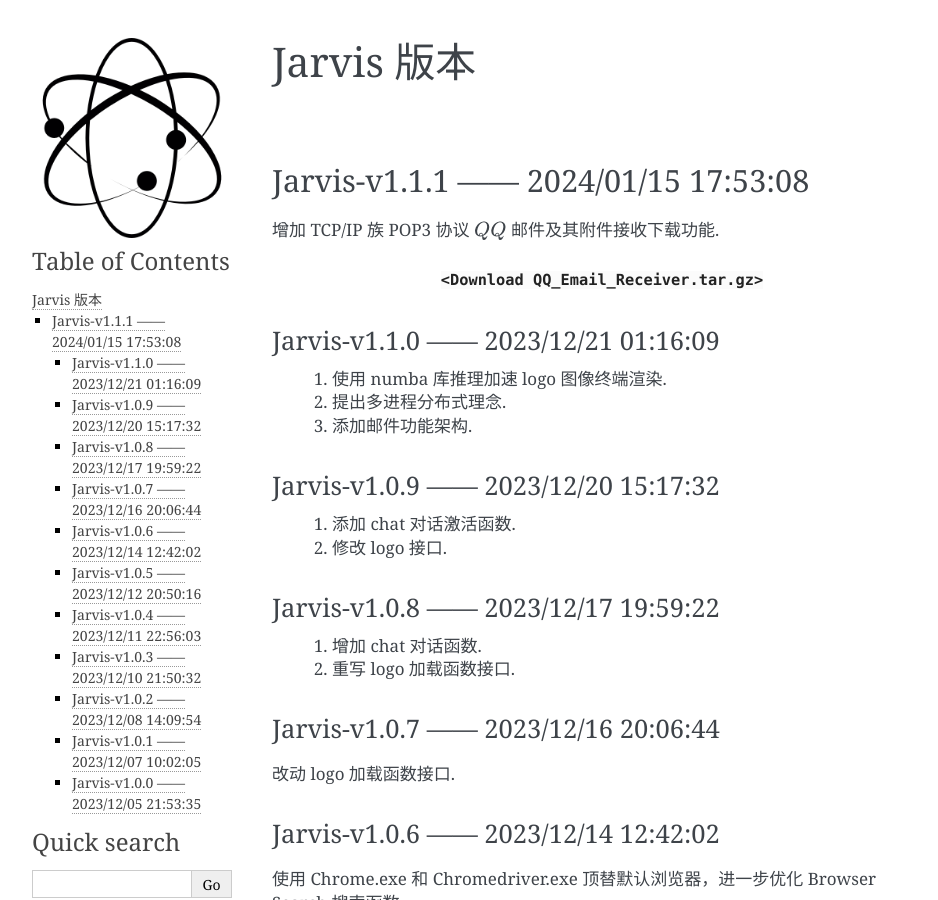
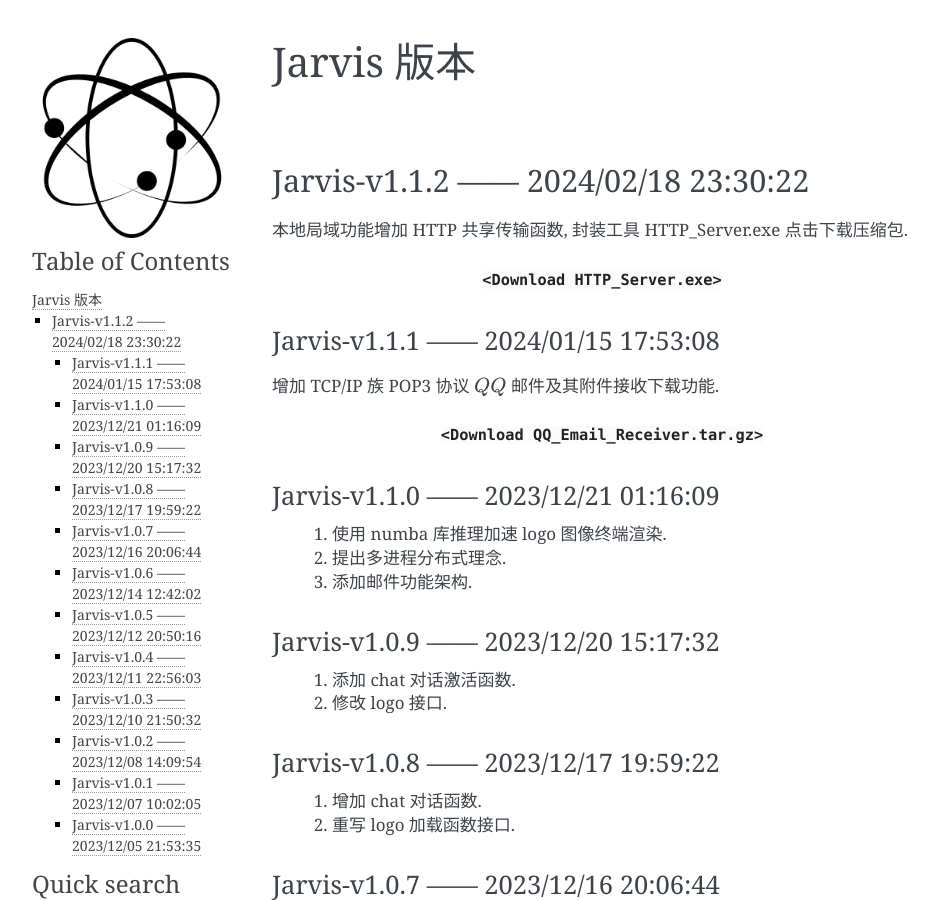
Before and after one commit to Illusionna/Web, a Sphinx documentation site: the page built from source/projects/Computer/Jarvis/Version/version.rst, in a window 1280 px wide and 900 px high. Shown: the whole window, without its empty margins (148-1086 px from the left). Built offline with Sphinx 7.4.7, drawn with Linux system fonts in a browser that asks for light colours; formulas are drawn with MathJax 3.

Commit message:
Update version.rst

```diff
--- a/source/projects/Computer/Jarvis/Version/version.rst
+++ b/source/projects/Computer/Jarvis/Version/version.rst
@@ -3,9 +3,16 @@
 |
 
 
+Jarvis-v1.1.2 —— 2024/02/18 23:30:22
+''''''''''''''''''''''''''''''''''''''''''''
+本地局域功能增加 HTTP 共享传输函数, 封装工具 HTTP_Server.exe 点击下载压缩包.
+
+.. centered:: :download:`<Download HTTP_Server.exe> <./attachments/局域传输工具.tar.gz>`
+
+
 
 Jarvis-v1.1.1 —— 2024/01/15 17:53:08
-''''''''''''''''''''''''''''''''''''''''''''
+^^^^^^^^^^^^^^^^^^^^^^^^^^^^^^^^^^^^^^^^^^^^
 增加 TCP/IP 族 POP3 协议 :math:`QQ` 邮件及其附件接收下载功能.
 
 .. centered:: :download:`<Download QQ_Email_Receiver.tar.gz> <./attachments/QQ_Email_Receiver.tar.gz>`
```
